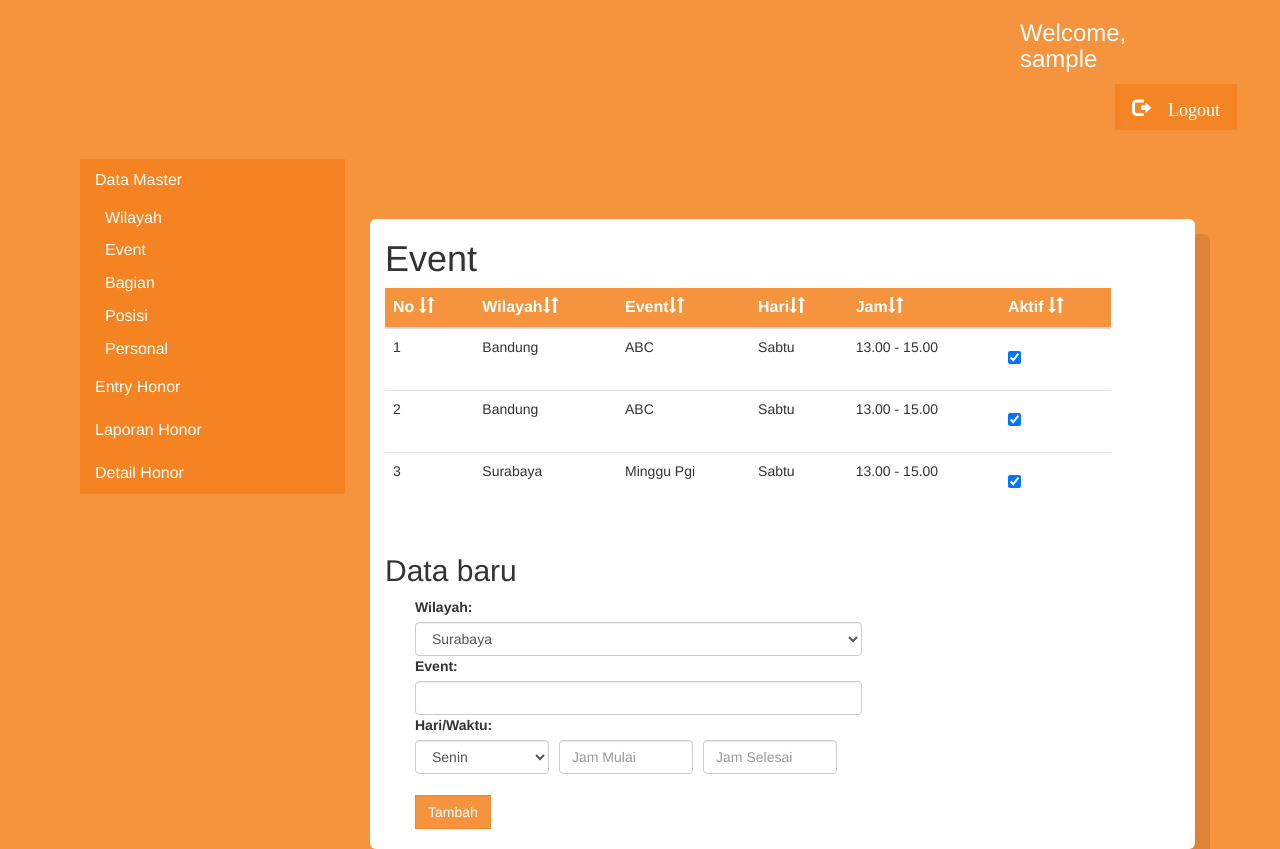
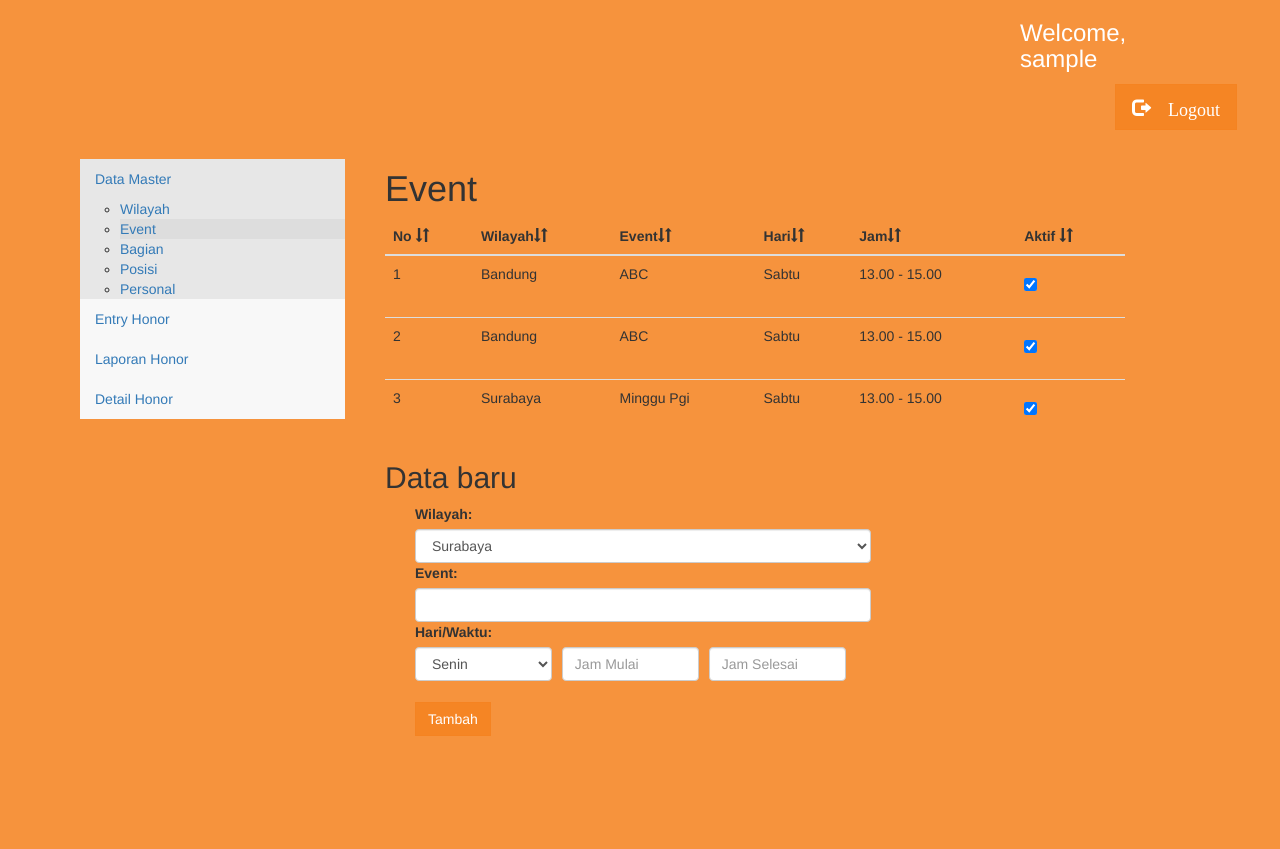
Before and after one commit to GraceMelody/event-organizer, a PHP site: page /event.php in a window 1280 px wide. After the commit the page ends 736 px from the top, so only its background shows below. Run offline with PHP 8.4, Linux system fonts and the light colour scheme; the visitor is signed in with stand-in values (Sample User, id 1); data comes from the database, SQL or seed files in the repository; a stand-in replaces the project's code that opens the database connection; some libraries are stand-ins or nearby versions.

Commit message:
i am very dissapointed

```diff
--- a/style1.css
+++ b/style1.css
@@ -1,3 +1,11 @@
+@font-face {
+    font-family: HelveticaNeue-Bold;
+    src: url(fonts/circular-bold.woff2);
+}
+@font-face {
+    font-family: HelveticaNeue-Light;
+    src: url(fonts/circular-light.ttf);
+}
 .container-fluid.main{
   position: relative;
   padding: 0;
@@ -18,7 +26,7 @@
 }
 
 .navbar-default .navbar-brand {
-  font-family: Verdana;
+  font-family: HelveticaNeue-Bold;
   color: #ffffff;
   font-size: 20px;
 }
@@ -123,15 +131,9 @@
   right: 0px;
 }
 
-.login {
-  position: absolute;
-  top: 110px;
-  left: 0px;
-  right: 0px;
-}
 
-.login1 {
-  font-family: Tahoma;
+.header-login {
+  font-family: HelveticaNeue-Bold;
   font-weight: 200;
   font-size: 3.5em;
   color: #fff;
@@ -140,6 +142,7 @@
 
 .inputan {
   font-size: 1.75em;
+  font-family: HelveticaNeue-Light;
   text-align: left;
   font-weight: 100;
   color: #fff;
@@ -165,13 +168,16 @@ input:placeholder {
 .button {
   color: rgba(255, 255, 255, 1);
   width: 6em;
-  font-family: Verdana;
+  font-family: HelveticaNeue-Bold;
   font-weight: 100;
   font-size: 1.75em;
   border: 1px solid rgba(255, 255, 255, .75);
   background: transparent;
   transition: all 200ms ease-in;
   border-radius: .65em;
+}
+body > div.covertext > div.col-xs-12.explore > a > button{
+  font-family: HelveticaNeue-Bold;
 }
 
 .button:hover, .button:focus,
@@ -183,7 +189,7 @@ input:placeholder {
 
 
 .title {
-  font-family: Verdana;
+  font-family: HelveticaNeue-Bold;
   font-weight: 600;
   font-size: 60px;
   color: #ffffff;
@@ -191,7 +197,7 @@ input:placeholder {
 }
 
 .subtitle {
-  font-family: Verdana;
+  font-family: HelveticaNeue-Bold;
   font-size: 23px;
   color: #ffffff;
   text-align: center;
--- a/styles.css
+++ b/styles.css
@@ -1,20 +1,15 @@
-* {
-  box-sizing: border-box;
-  margin: 0;
-  padding: 0;
+@font-face {
+    font-family: HelveticaNeue-Bold;
+    src: url(fonts/circular-bold.woff2);
 }
-body {
-  background: rgba(245, 132, 33, .87);
-  min-height: 100vh;
-  width: auto;
-  margin: 0;
+@font-face {
+    font-family: HelveticaNeue-Light;
+    src: url(fonts/circular-light.ttf);
 }
-
-.border-show {
-  padding-bottom: 10px;
-  border-bottom: 3px solid white;
+.border-show{
+  padding-bottom: 15px;
+  border-bottom: 2px solid black;
 }
-
 .navbar-default .navbar-toggle .icon-bar {
     background-color: black;
 }
@@ -33,74 +28,20 @@ body {
 .navbar .container-fluid,
 .navbar .navbar-collapse
 {
-  background-color: rgba(245, 132, 33, .87);
+  background-color: rgb(248, 248, 248);
   padding: 0;
 }
-
-.nav-padder {
-  margin-left: 20px;
+li.active{
+  background-color: rgb(231, 231, 231);
 }
-
-@media only screen and (max-width: 700px){
-  .responsive {
-  width: 49.99999%;
-  margin: 6px 0;
-  }
+li.active.inner{
+  background-color: rgb(221, 221, 221);
 }
-
-@media only screen and (max-width: 500px){
-  .responsive {
-  width: 100%;
-  }
+ul.padder{
+  padding-left:10px;
 }
-
-
-ul, li, li a {
-  list-style: none;
-  display: block;
-  margin: 0;
-  padding: 0;
-}
-
-li a {
-  padding: 5px;
-  font-size: 16px;
-  color: #fff;
-  text-decoration: none;
-  transition: all .2s;
-}
-
-li a:hover {
-  background: #fff;
-  color: rgb(245, 132, 33);
-}
-
-.row {
-  background:#fff;
-  border-radius:6px;
-  padding:0px;
-  padding-top:0px;
-  margin:0px;
-  margin-top: 70px;
-  box-shadow:15px 15px 0px rgba(0,0,0,.1);
-}
-
-.padding-padding {
-  padding:0px;
-  padding-top:0px;
-  margin:0px;
-}
-
-.table-container {
-  overflow: auto;
-  overflow-y: auto;
-}
-
-.tabelurut {
-  font-size: 16px;
-  background-color: rgba(245, 132, 33, .87);
-  border-color: rgba(245, 132, 33, .87);
-  color: #ffffff;
+.row{
+  margin-left:0px;
 }
 .form-control.hari-tanggal{
   width: 30% !important;
@@ -114,3 +55,7 @@ li a:hover {
   margin-left:15px;
   margin-right:15px;
 }
+body {
+  background: rgba(245, 132, 33, .87);
+
+}
```
Also changed, not shown: login.php (+4 -4 lines), pembuka.php (+24 -1 lines), styles.bima.css (added, +116 -0 lines), fonts/circular-bold.woff2 (added), fonts/circular-light.ttf (added).
